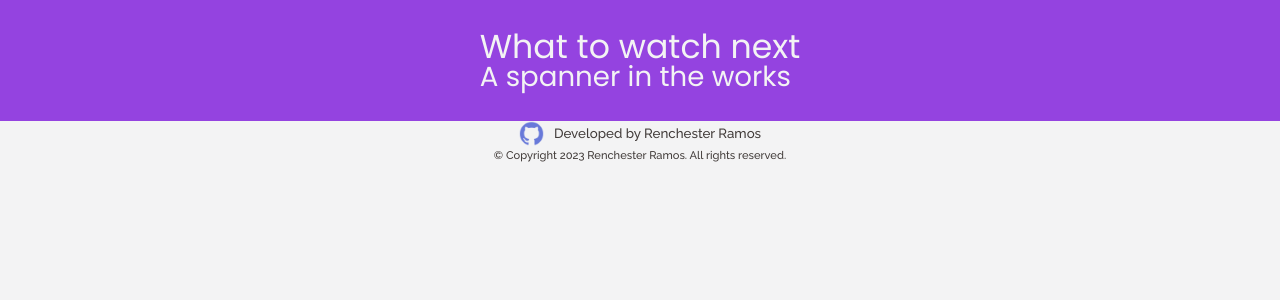
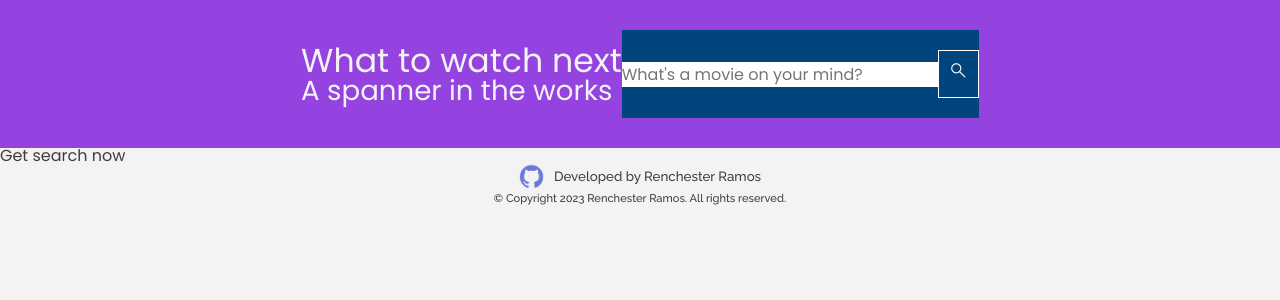
Before and after one commit to renchester/what-to-watch-next, a React (Vite) app: page /search in a window 1280 px wide. Shown: the top 300 px of the page. Built offline with nearby package versions, Linux system fonts and the light colour scheme; no server answers.

Commit message:
Update route hierarchy and paths

```diff
--- /dev/null
+++ b/src/App.tsx
@@ -0,0 +1,15 @@
+import { Outlet } from 'react-router-dom';
+
+import Header from './components/Header';
+import Footer from './components/Footer';
+
+function App() {
+  return (
+    <>
+      <Header />
+      <Outlet />
+      <Footer />
+    </>
+  );
+}
+export default App;
--- /dev/null
+++ b/src/components/EmptySearch.tsx
@@ -0,0 +1,4 @@
+function EmptySearch() {
+  return <div>Get search now</div>;
+}
+export default EmptySearch;
--- a/src/components/Header.tsx
+++ b/src/components/Header.tsx
@@ -1,13 +1,15 @@
 import { Link } from 'react-router-dom';
+import SearchBar from './SearchBar';
 
 function Header() {
   return (
-    <div className="header">
+    <header className="header">
       <Link to="/" className="header__logo">
         <h1>What to watch next</h1>
         <h2>A spanner in the works</h2>
       </Link>
-    </div>
+      <SearchBar />
+    </header>
   );
 }
 export default Header;
--- a/src/components/SearchBar.tsx
+++ b/src/components/SearchBar.tsx
@@ -17,8 +17,8 @@ function SearchBar() {
   };
 
   return (
-    <form onSubmit={submitSearch} role="search" noValidate>
-      <label htmlFor="search__input">
+    <form className="search" onSubmit={submitSearch} role="search" noValidate>
+      <label htmlFor="search__input" className="search__input--wrapper">
         <span className="search__label">Search for a movie</span>
         <input
           id="search__input"
--- a/src/main.tsx
+++ b/src/main.tsx
@@ -5,19 +5,24 @@ import { BrowserRouter, Routes, Route } from 'react-router-dom';
 
 import './sass/main.scss';
 
-import Header from './components/Header';
-import Footer from './components/Footer';
+import App from './App';
+import HomePage from './pages/HomePage';
+import SearchPage from './pages/SearchPage';
 
-import HomePage from './pages/HomePage';
+import EmptySearch from './components/EmptySearch';
 
 ReactDOM.createRoot(document.getElementById('root') as HTMLElement).render(
   <React.StrictMode>
     <BrowserRouter>
-      <Header />
       <Routes>
-        <Route path="/" element={<HomePage />} />
+        <Route path="/" element={<App />}>
+          <Route index element={<HomePage />} />
+          <Route path="search" element={<SearchPage />}>
+            <Route index element={<EmptySearch />} />
+            <Route path=":query" element={<EmptySearch />} />
+          </Route>
+        </Route>
       </Routes>
-      <Footer />
     </BrowserRouter>
   </React.StrictMode>,
 );
--- a/src/pages/HomePage.tsx
+++ b/src/pages/HomePage.tsx
@@ -1,10 +1,8 @@
-import SearchBar from '../components/SearchBar';
 import FeaturedMovies from '../components/FeaturedMovies';
 
 function HomePage() {
   return (
     <main>
-      <SearchBar />
       <FeaturedMovies category="popular" />
       <FeaturedMovies category="upcoming" />
       <FeaturedMovies category="top_rated" />
--- /dev/null
+++ b/src/pages/MoviePage.tsx
@@ -0,0 +1,6 @@
+import { useParams } from 'react-router-dom';
+
+function MoviePage() {
+  return <div>MoviePage</div>;
+}
+export default MoviePage;
--- /dev/null
+++ b/src/pages/SearchPage.tsx
@@ -0,0 +1,10 @@
+import { Outlet } from 'react-router-dom';
+
+function SearchPage() {
+  return (
+    <div>
+      <Outlet />
+    </div>
+  );
+}
+export default SearchPage;
```
Also changed, not shown: 1 other file (tests, documents, lock files or other folders).
